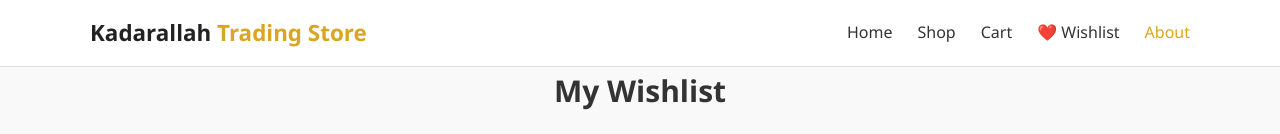
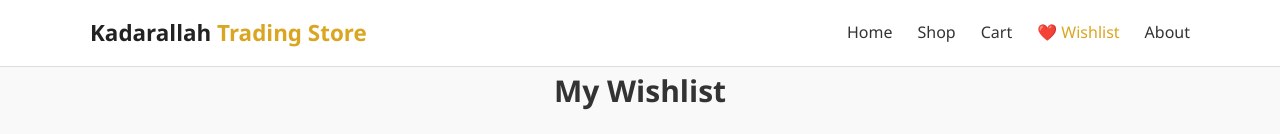
Before and after one commit to abdulmujibzubair-hash/Kadarallah-Trading-Store, a plain HTML site: page wishlist.html in a window 1280 px wide. Shown: the top 134 px of the page. Drawn offline with Linux system fonts and the light colour scheme.

Commit message:
updated wishlist.html

```diff
--- a/wishlist.html
+++ b/wishlist.html
@@ -17,8 +17,8 @@
           <li><a href="index.html">Home</a></li>
           <li><a href="shop.html">Shop</a></li>
           <li><a href="cart.html">Cart</a></li>
-          <li><a href="wishlist.html">❤️ Wishlist</a></li>
-          <li><a href="about.html" class="active">About</a></li>
+          <li><a href="wishlist.html" class="active">❤️ Wishlist</a></li>
+          <li><a href="about.html">About</a></li>
         </ul>
       </nav>
     </div>
```
